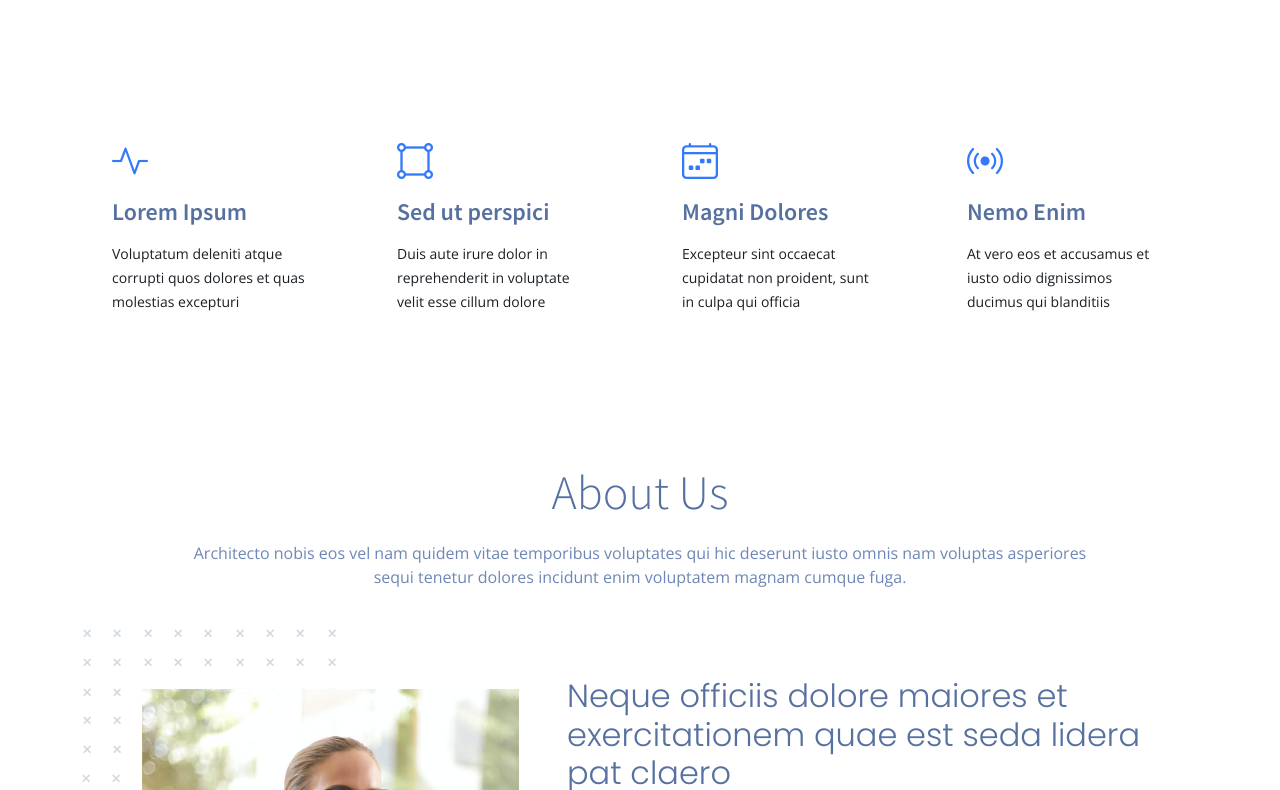
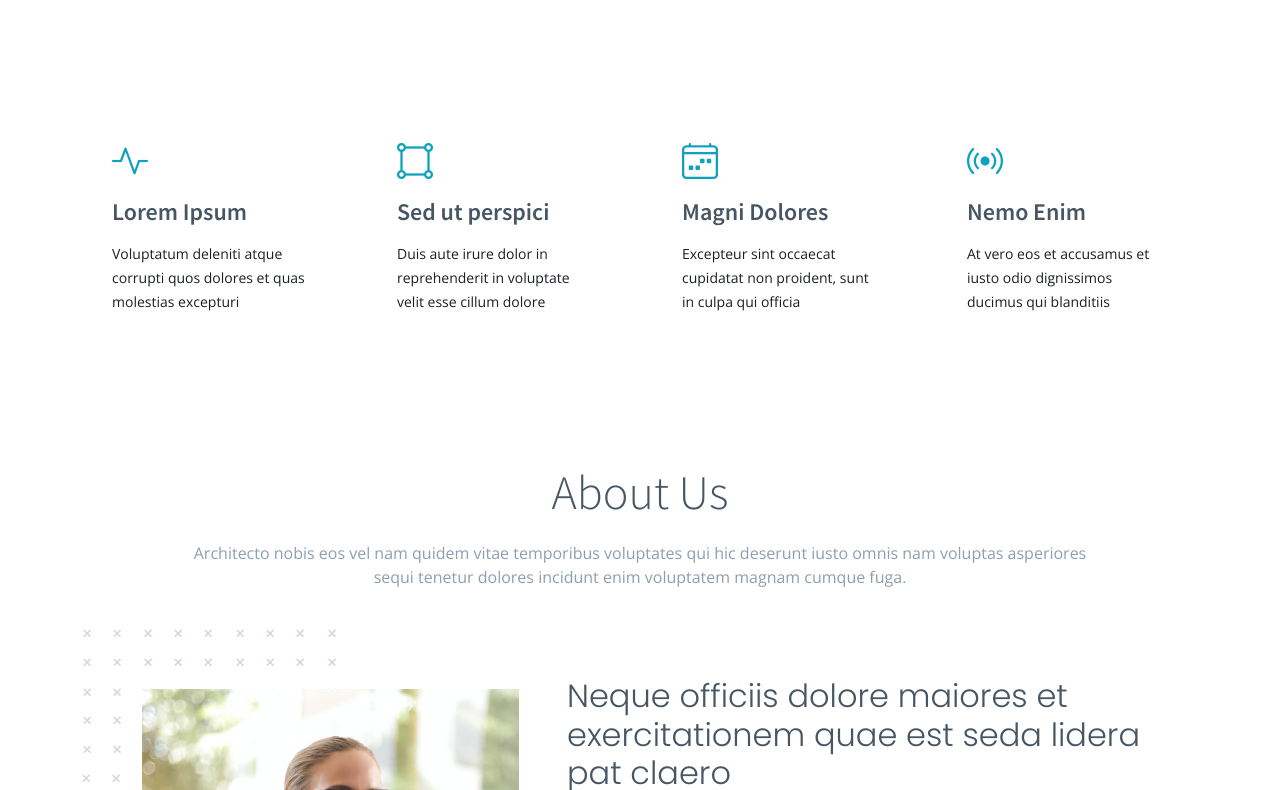
Before and after one commit to devharp/webpage, a plain HTML site: page index.html in a window 1280 px wide. Shown: the part 709-1499 px from the top of the page. Drawn offline with nearby package versions, Linux system fonts and the light colour scheme.

Commit message:
Changed theme

```diff
--- a/index.html
+++ b/index.html
@@ -27,7 +27,7 @@
     <link href="assets/vendor/swiper/swiper-bundle.min.css" rel="stylesheet">
 
     <!-- Variables CSS Files. Uncomment your preferred color scheme -->
-    <link href="assets/css/variables-blue.css" rel="stylesheet">
+    <link href="assets/css/variables.css" rel="stylesheet">
     <!-- <link href="assets/css/variables-blue.css" rel="stylesheet"> -->
     <!-- <link href="assets/css/variables-green.css" rel="stylesheet"> -->
     <!-- <link href="assets/css/variables-orange.css" rel="stylesheet"> -->
```
